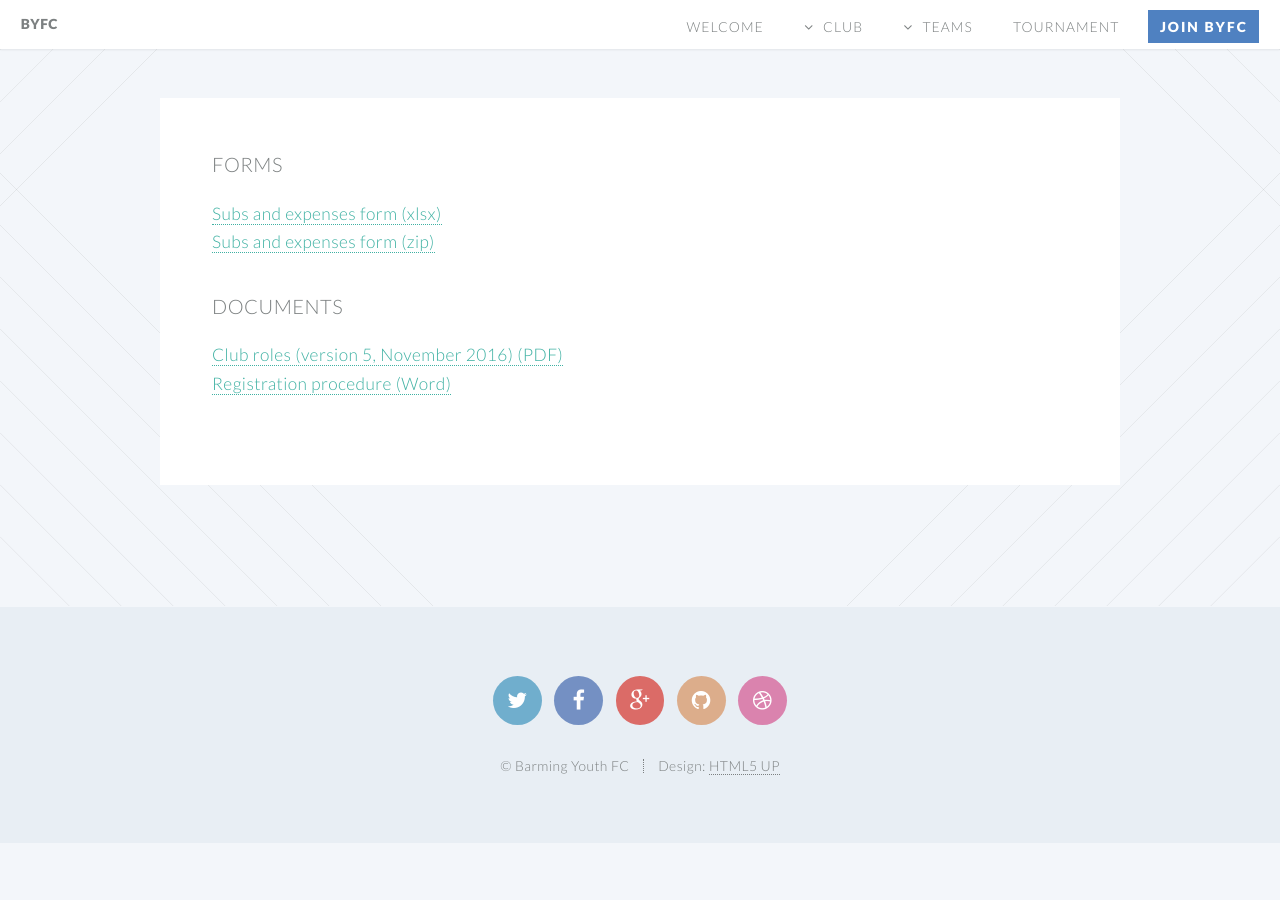
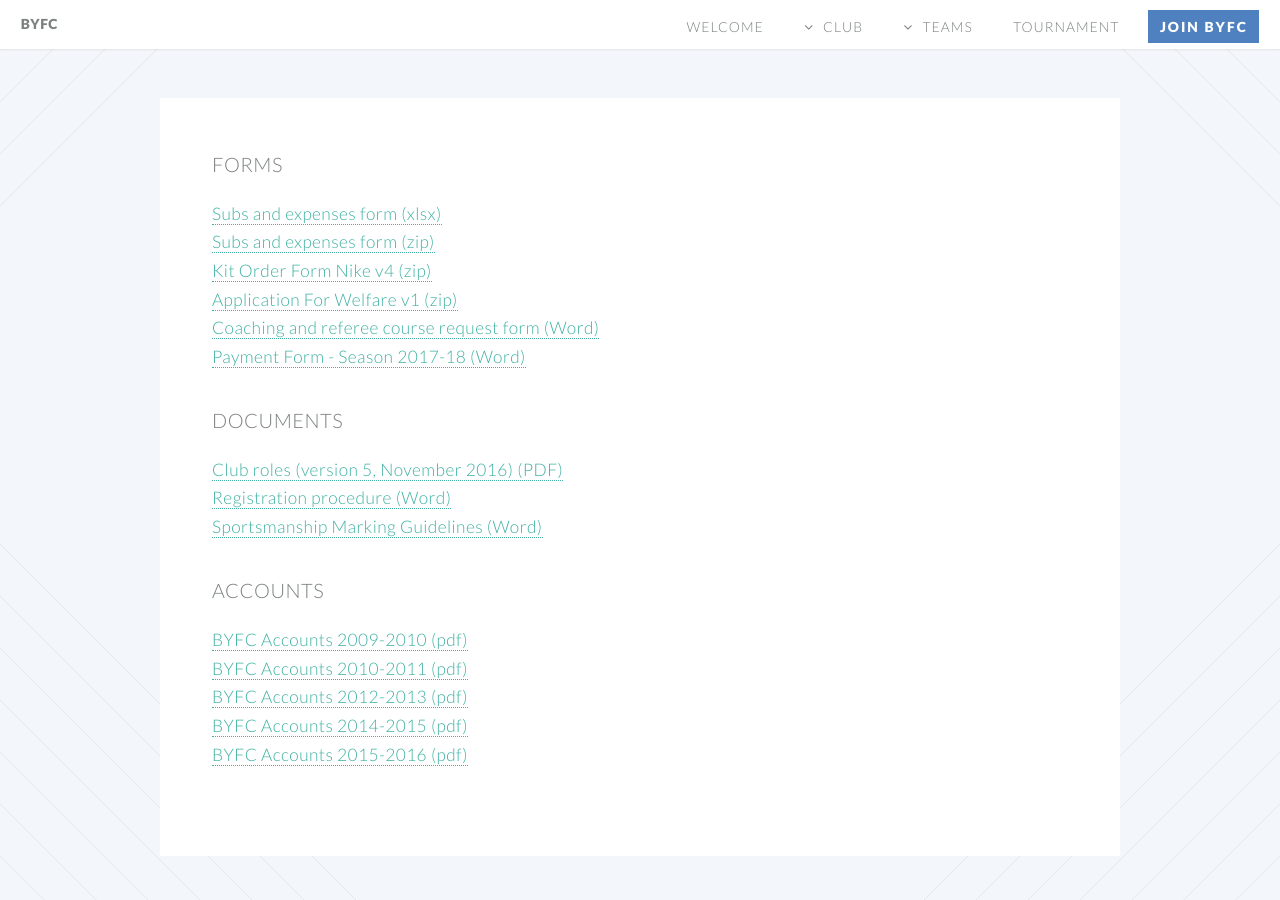
Before and after one commit to Pam-BYFC/BYFC.github.io, a Jekyll site: the page built from forms-and-docs.md, in a window 1280 px wide and 900 px high, scrolled down 227 px. Built offline with Jekyll 4.4.1, drawn with Linux system fonts in a browser that asks for light colours; before the commit the page ends 1070 px from its top, so only the background shows below that.

Commit message:
Improved forms and docs page

```diff
--- a/_data/docs.csv
+++ b/_data/docs.csv
@@ -1,3 +1,15 @@
-link,description,filetype
-https://drive.google.com/open?id=0B1cbuv4IxxadcE9PVHpxZjBmdjA,"Club roles (version 5, November 2016)",PDF
-https://drive.google.com/open?id=0B1cbuv4IxxadQkhKUXdwRlc2clE,Registration procedure,Word
+link,description,filetype,group
+https://drive.google.com/open?id=0B1cbuv4IxxadcE9PVHpxZjBmdjA,"Club roles (version 5, November 2016)",PDF,docs
+https://drive.google.com/open?id=0B1cbuv4IxxadQkhKUXdwRlc2clE,Registration procedure,Word,docs
+https://drive.google.com/open?id=0B1cbuv4IxxaddE5Ld3BoUGZEc1E,Subs and expenses form,xlsx,forms
+https://drive.google.com/open?id=0B1cbuv4IxxadLThvSTZtb0M0OU0,Subs and expenses form,zip,forms
+https://drive.google.com/open?id=0B1cbuv4IxxadWmlEaFRsU3pqTE0,BYFC Accounts 2009-2010,pdf,accounts
+https://drive.google.com/open?id=0B1cbuv4IxxadN0g0bHRIaDM2N3M,BYFC Accounts 2010-2011,pdf,accounts
+https://drive.google.com/open?id=0B1cbuv4IxxadUHcxaE1UM1oyc28,BYFC Accounts 2012-2013,pdf,accounts
+https://drive.google.com/open?id=0B1cbuv4IxxadcUU0QWUxbFpwd0U,BYFC Accounts 2014-2015,pdf,accounts
+https://drive.google.com/open?id=0B1cbuv4Ixxadd2d2Z2ZtdGd4M0U,BYFC Accounts 2015-2016,pdf,accounts
+https://drive.google.com/open?id=0B1cbuv4IxxadaURxdFU3cHVJdms,Kit Order Form Nike v4,zip,forms
+https://drive.google.com/open?id=0B1cbuv4IxxadZGtMWTc2dTkxUVE,Application For Welfare v1,zip,forms
+https://drive.google.com/open?id=0B1cbuv4IxxadTThWZVRUN2Zlcjg,Sportsmanship Marking Guidelines,Word,docs
+https://drive.google.com/open?id=0B1cbuv4IxxadV0pEMDlIZTlUMzA,Coaching and referee course request form,Word,forms
+https://drive.google.com/open?id=0B1cbuv4IxxadZUFMWktFRjdrdTg,Payment Form - Season 2017-18,Word,forms
--- a/forms-and-docs.md
+++ b/forms-and-docs.md
@@ -11,9 +11,11 @@ title: Forms and documents
     <section class="wrapper style4 container">
         <h3>Forms</h3>
         <ul>
-          {% for doc in site.data.forms %}
+          {% for doc in site.data.docs %}
             <li>
+		{% if doc.group == "forms" %}
 		<a href="{{ doc.link }}">{{ doc.description }} ({{ doc.filetype }})</a> <br />
+		{% endif %}
             </li>
           {% endfor %}
         </ul>
@@ -21,7 +23,19 @@ title: Forms and documents
         <ul>
           {% for doc in site.data.docs %}
             <li>
+		{% if doc.group == "docs" %}
 		<a href="{{ doc.link }}">{{ doc.description }} ({{ doc.filetype }})</a> <br />
+		{% endif %}
+            </li>
+          {% endfor %}
+        </ul>
+        <h3>Accounts</h3>
+        <ul>
+          {% for doc in site.data.docs %}
+            <li>
+		{% if doc.group == "accounts" %}
+		<a href="{{ doc.link }}">{{ doc.description }} ({{ doc.filetype }})</a> <br />
+		{% endif %}
             </li>
           {% endfor %}
         </ul>
```
Also changed, not shown: club-forms.md (deleted, +0 -19 lines).
